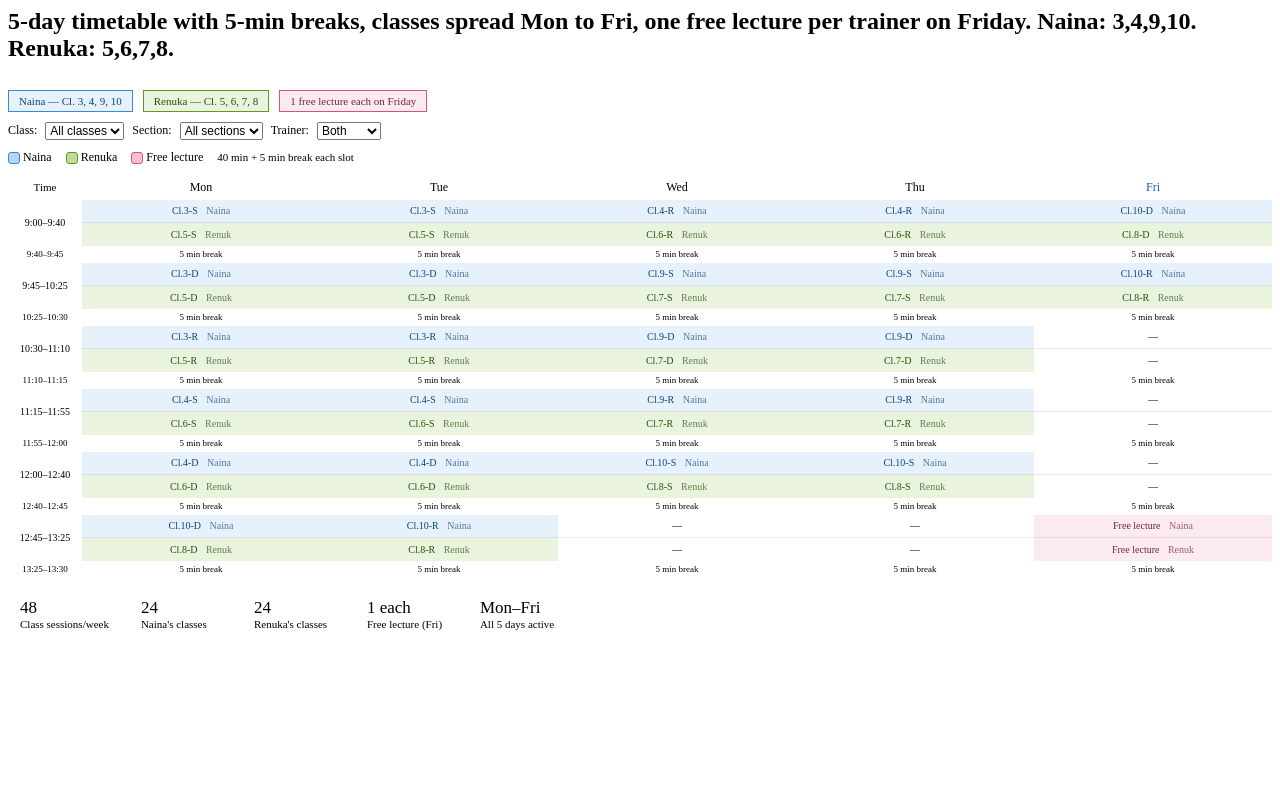
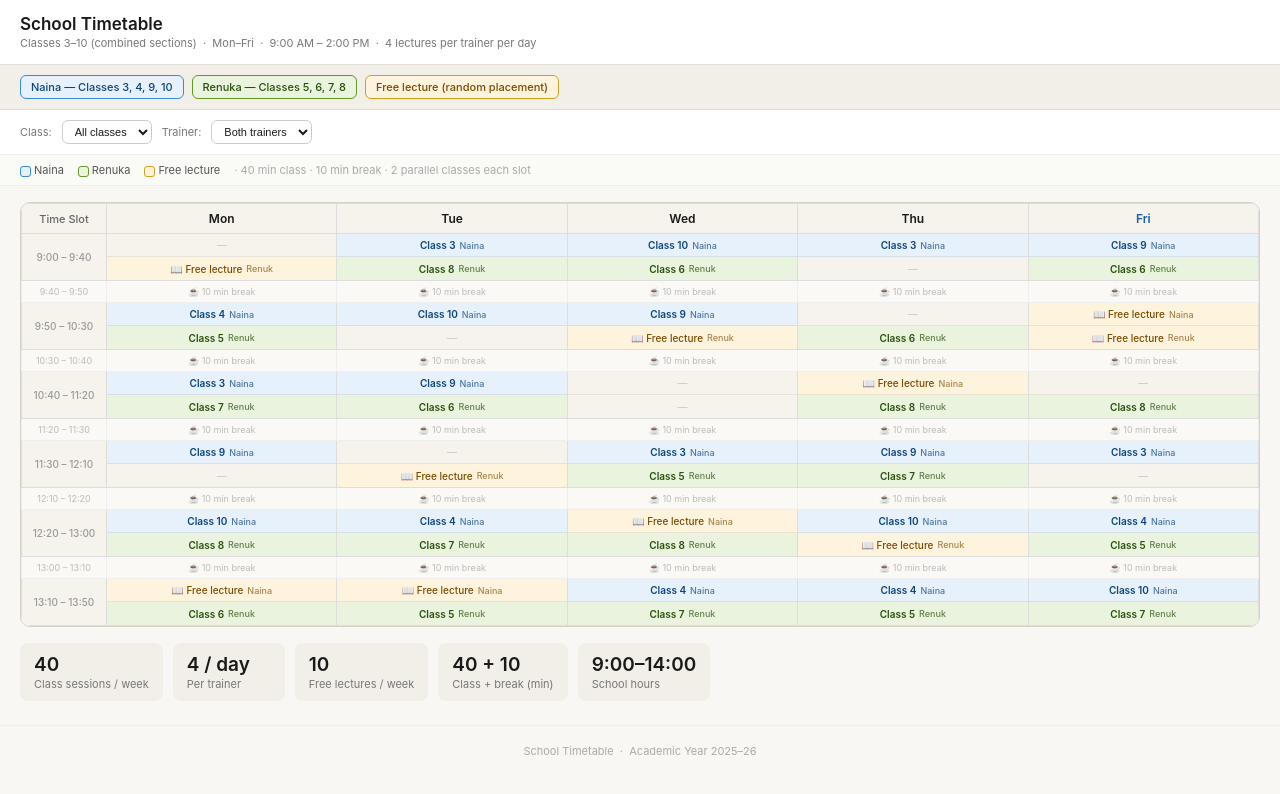
Before and after one commit to gurminder-cr/time_table, a plain HTML site: page index.html in a window 1280 px wide. Drawn offline with Linux system fonts and the light colour scheme.

Commit message:
Update index.html

```diff
--- a/index.html
+++ b/index.html
@@ -1,127 +1,131 @@
-
-<h2 class="sr-only">5-day timetable with 5-min breaks, classes spread Mon to Fri, one free lecture per trainer on Friday. Naina: 3,4,9,10. Renuka: 5,6,7,8.</h2>
+<!DOCTYPE html>
+<html lang="en">
+<head>
+<meta charset="UTF-8"/>
+<meta name="viewport" content="width=device-width,initial-scale=1.0"/>
+<title>School Timetable</title>
 <style>
-*{box-sizing:border-box}
-.wrap{padding:.5rem 0;font-size:12px}
-.top-bar{display:flex;gap:10px;flex-wrap:wrap;margin-bottom:10px}
-.ap{font-size:11px;padding:4px 10px;border-radius:var(--border-radius-md);font-weight:500}
-.ap-n{background:#E6F1FB;color:#0C447C;border:.5px solid #378ADD}
-.ap-r{background:#EAF3DE;color:#27500A;border:.5px solid #639922}
-.ap-f{background:#FBEAF0;color:#72243E;border:.5px solid #D4537E}
-.ctrls{display:flex;flex-wrap:wrap;gap:8px;align-items:center;margin-bottom:10px}
-.ctrls select{font-size:12px}
-.leg{display:flex;gap:14px;font-size:12px;align-items:center;margin-bottom:10px;flex-wrap:wrap}
-.dot{width:12px;height:12px;border-radius:3px;display:inline-block;margin-right:3px;vertical-align:middle}
-.tbl-wrap{overflow-x:auto;border-radius:var(--border-radius-lg);border:.5px solid var(--color-border-tertiary)}
-table{border-collapse:collapse;width:100%;min-width:570px;table-layout:fixed}
-th,td{border:.5px solid var(--color-border-tertiary);text-align:center;padding:0;vertical-align:middle}
-th{background:var(--color-background-secondary);font-weight:500;font-size:11px;color:var(--color-text-secondary);padding:5px 3px}
-th.dh{font-size:12px;color:var(--color-text-primary)}
+*{box-sizing:border-box;margin:0;padding:0}
+body{font-family:-apple-system,BlinkMacSystemFont,'Segoe UI',sans-serif;font-size:12px;background:#f8f7f4;color:#1a1a18}
+header{background:#fff;border-bottom:1px solid #e0ddd5;padding:14px 20px}
+header h1{font-size:17px;font-weight:600;margin-bottom:2px}
+header p{font-size:11px;color:#777}
+.top-bar{display:flex;gap:8px;flex-wrap:wrap;padding:10px 20px;background:#f1efe8;border-bottom:1px solid #ddd}
+.ap{font-size:11px;padding:4px 10px;border-radius:6px;font-weight:500}
+.apn{background:#E6F1FB;color:#0C447C;border:.5px solid #378ADD}
+.apr{background:#EAF3DE;color:#27500A;border:.5px solid #639922}
+.apf{background:#FEF3DC;color:#7A4A00;border:.5px solid #D4A020}
+.ctrls{display:flex;flex-wrap:wrap;gap:10px;align-items:center;padding:10px 20px;background:#fff;border-bottom:1px solid #eee}
+.ctrls label{font-size:11px;color:#777}
+.ctrls select{font-size:11px;padding:4px 8px;border-radius:6px;border:1px solid #ccc;background:#fff;color:#1a1a18;cursor:pointer}
+.legend{display:flex;gap:14px;font-size:11px;align-items:center;padding:8px 20px;flex-wrap:wrap;border-bottom:1px solid #eee;background:#fafaf7;color:#555}
+.dot{width:11px;height:11px;border-radius:3px;display:inline-block;margin-right:3px;vertical-align:middle}
+main{padding:16px 20px}
+.tbl-wrap{overflow-x:auto;border-radius:10px;border:1px solid #d5d2c8;background:#fff}
+table{border-collapse:collapse;width:100%;min-width:580px}
+th,td{border:.5px solid #ddd;text-align:center;padding:0;vertical-align:middle}
+th{background:#f5f3ec;font-weight:500;font-size:11px;color:#666;padding:7px 4px}
+th.dh{font-size:12px;color:#1a1a18;font-weight:600}
 th.fri{color:#185FA5}
-.tc{font-size:10px;color:var(--color-text-secondary);padding:3px 4px;white-space:nowrap;background:var(--color-background-secondary);width:74px}
-.pc{padding:0;height:46px}
-.half{height:23px;display:flex;align-items:center;justify-content:center;font-size:10px;font-weight:500;gap:3px;padding:0 3px}
+.tc{font-size:10px;color:#999;padding:4px 5px;white-space:nowrap;background:#f5f3ec;width:85px;line-height:1.5;font-weight:500}
+.cell{padding:0;height:46px}
+.half{height:23px;display:flex;align-items:center;justify-content:center;font-size:10px;font-weight:500;gap:4px;padding:0 4px}
 .half:first-child{border-bottom:.5px solid rgba(0,0,0,.07)}
 .hn{background:#E6F1FB;color:#0C447C}
 .hr{background:#EAF3DE;color:#27500A}
-.hf{background:#FBEAF0;color:#72243E}
-.he{background:var(--color-background-secondary);color:var(--color-text-tertiary)}
-.brow td{background:var(--color-background-tertiary);color:var(--color-text-tertiary);font-size:9px;padding:2px 0;border-color:var(--color-border-tertiary);height:17px}
-.btc{font-size:9px;color:var(--color-text-tertiary);padding:2px 3px;background:var(--color-background-secondary);text-align:center}
-.stats{display:flex;flex-wrap:wrap;gap:8px;margin-top:12px}
-.sc{background:var(--color-background-secondary);border-radius:var(--border-radius-md);padding:8px 12px;min-width:105px}
-.sv{font-size:17px;font-weight:500;color:var(--color-text-primary);display:block}
-.sl{font-size:11px;color:var(--color-text-secondary)}
+.hf{background:#FEF3DC;color:#7A4A00}
+.he{background:#f5f3ec;color:#ccc}
+.brow td{background:#faf9f6;color:#bbb;font-size:9px;padding:2px 0;border-color:#eee;height:22px}
+.btc{font-size:9px;color:#bbb;padding:2px 4px;background:#f0ede6;text-align:center}
+.stats{display:flex;flex-wrap:wrap;gap:10px;margin-top:16px}
+.sc{background:#f1efe8;border-radius:8px;padding:10px 14px;min-width:112px}
+.sv{font-size:19px;font-weight:600;color:#1a1a18;display:block}
+.sl{font-size:11px;color:#777}
+footer{text-align:center;font-size:11px;color:#aaa;padding:18px;margin-top:8px;border-top:1px solid #eee}
 </style>
-
-<div class="wrap">
+</head>
+<body>
+<header>
+  <h1>School Timetable</h1>
+  <p>Classes 3–10 (combined sections) &nbsp;·&nbsp; Mon–Fri &nbsp;·&nbsp; 9:00 AM – 2:00 PM &nbsp;·&nbsp; 4 lectures per trainer per day</p>
+</header>
 <div class="top-bar">
-  <span class="ap ap-n">Naina — Cl. 3, 4, 9, 10</span>
-  <span class="ap ap-r">Renuka — Cl. 5, 6, 7, 8</span>
-  <span class="ap ap-f">1 free lecture each on Friday</span>
+  <span class="ap apn">Naina — Classes 3, 4, 9, 10</span>
+  <span class="ap apr">Renuka — Classes 5, 6, 7, 8</span>
+  <span class="ap apf">Free lecture (random placement)</span>
 </div>
 <div class="ctrls">
-  <label style="font-size:12px;color:var(--color-text-secondary)">Class:</label>
+  <label>Class:</label>
   <select id="cf"><option value="all">All classes</option></select>
-  <label style="font-size:12px;color:var(--color-text-secondary)">Section:</label>
-  <select id="sf"><option value="all">All sections</option><option>S</option><option>D</option><option>R</option></select>
-  <label style="font-size:12px;color:var(--color-text-secondary)">Trainer:</label>
-  <select id="tf"><option value="all">Both</option><option>Naina</option><option>Renuka</option></select>
+  <label>Trainer:</label>
+  <select id="tf">
+    <option value="all">Both trainers</option>
+    <option>Naina</option>
+    <option>Renuka</option>
+  </select>
 </div>
-<div class="leg">
-  <span><span class="dot" style="background:#B5D4F4;border:.5px solid #378ADD"></span>Naina</span>
-  <span><span class="dot" style="background:#C0DD97;border:.5px solid #639922"></span>Renuka</span>
-  <span><span class="dot" style="background:#F4C0D1;border:.5px solid #D4537E"></span>Free lecture</span>
-  <span style="font-size:11px;color:var(--color-text-secondary)">40 min + 5 min break each slot</span>
+<div class="legend">
+  <span><span class="dot" style="background:#E6F1FB;border:.5px solid #378ADD"></span>Naina</span>
+  <span><span class="dot" style="background:#EAF3DE;border:.5px solid #639922"></span>Renuka</span>
+  <span><span class="dot" style="background:#FEF3DC;border:.5px solid #D4A020"></span>Free lecture</span>
+  <span style="color:#aaa">· 40 min class · 10 min break · 2 parallel classes each slot</span>
 </div>
-<div class="tbl-wrap"><table id="tt"></table></div>
-<div class="stats" id="st"></div>
-</div>
+<main>
+  <div class="tbl-wrap"><table id="tt"></table></div>
+  <div class="stats" id="st"></div>
+</main>
+<footer>School Timetable &nbsp;·&nbsp; Academic Year 2025–26</footer>
 
 <script>
 const DAYS=['Mon','Tue','Wed','Thu','Fri'];
-const NCLS=[3,4,9,10], RCLS=[5,6,7,8], SECS=['S','D','R'];
+const NCLS=[3,4,9,10],RCLS=[5,6,7,8];
+
+// 9:00 to 14:00 = 300 min
+// 40 min class + 10 min break = 50 min per slot
+// 6 slots: 9:00,9:50,10:40,11:30,12:20,13:10 (last ends 14:00, no trailing break shown)
+const SLOT_STARTS=[[9,0],[9,50],[10,40],[11,30],[12,20],[13,10]];
 
 function mkSlots(){
-  const s=[];let m=540;
-  while(m+40<=840){
-    const f=x=>`${Math.floor(x/60)}:${String(x%60).padStart(2,'0')}`;
-    s.push({lbl:`${f(m)}–${f(m+40)}`,blbl:`${f(m+40)}–${f(m+45)}`});
-    m+=45;
-  }
-  return s;
+  return SLOT_STARTS.map(([h,m])=>{
+    const f=(hh,mm)=>`${hh}:${String(mm).padStart(2,'0')}`;
+    const total=h*60+m;
+    const eh=Math.floor((total+40)/60),em=(total+40)%60;
+    const bh=Math.floor((total+50)/60),bm=(total+50)%60;
+    return{lbl:`${f(h,m)} – ${f(eh,em)}`,blbl:`${f(eh,em)} – ${f(bh,bm)}`};
+  });
 }
-const SL=mkSlots(), NS=SL.length;
+const SL=mkSlots(),NS=SL.length;
+
+// Seeded random
+function rng(seed){let s=seed;return()=>{s=(s*1664525+1013904223)&0xffffffff;return(s>>>0)/4294967296;};}
 
 function build(){
   const tt=Array.from({length:5},()=>Array.from({length:NS},()=>({n:null,r:null})));
-  function makeCS(cls,tr){
-    const a=[];cls.forEach(c=>SECS.forEach(s=>a.push({cls:c,sec:s,tr})));return a;
-  }
-  const np=makeCS(NCLS,'Naina'), rp=makeCS(RCLS,'Renuka');
-  const need={};
-  [...np,...rp].forEach(x=>{need[x.tr+x.cls+x.sec]=2;});
-  const used=new Set();
 
-  function pick(pool,tr,day){
-    for(let i=0;i<pool.length;i++){
-      const x=pool[i],k=tr+x.cls+x.sec;
-      if(need[k]<=0) continue;
-      const dk=k+'d'+day;
-      if(used.has(dk)) continue;
-      used.add(dk);need[k]--;
-      return {...x};
+  function assignTrainer(classes,trName,seed){
+    const rand=rng(seed);
+    for(let d=0;d<5;d++){
+      // shuffle 6 slot indices
+      const slots=[0,1,2,3,4,5];
+      for(let i=5;i>0;i--){const j=Math.floor(rand()*(i+1));[slots[i],slots[j]]=[slots[j],slots[i]];}
+      // first 4 → classes (one per class, shuffled), slot 4 → free, slot 5 → empty
+      const clsShuffle=[...classes];
+      for(let i=3;i>0;i--){const j=Math.floor(rand()*(i+1));[clsShuffle[i],clsShuffle[j]]=[clsShuffle[j],clsShuffle[i]];}
+      const usedSlots=slots.slice(0,5); // 4 class + 1 free
+      for(let i=0;i<4;i++){
+        const e={cls:clsShuffle[i],tr:trName,free:false,day:d,slot:usedSlots[i]};
+        if(trName==='Naina') tt[d][usedSlots[i]].n=e;
+        else tt[d][usedSlots[i]].r=e;
+      }
+      // free lecture at slot index 4 of usedSlots
+      const fe={cls:'Free',tr:trName,free:true,day:d,slot:usedSlots[4]};
+      if(trName==='Naina') tt[d][usedSlots[4]].n=fe;
+      else tt[d][usedSlots[4]].r=fe;
     }
-    return null;
   }
 
-  // Distribute: 24 sessions each across 5 days = 5,5,5,5,4
-  // Keep last slot of Friday free for free lecture
-  const nTarget=[5,5,5,5,4], rTarget=[5,5,5,5,4];
-  const nDay=[0,0,0,0,0], rDay=[0,0,0,0,0];
-
-  for(let d=0;d<5;d++){
-    for(let s=0;s<NS;s++){
-      if(nDay[d]<nTarget[d]){const x=pick(np,'Naina',d);if(x){tt[d][s].n=x;nDay[d]++;}}
-      if(rDay[d]<rTarget[d]){const x=pick(rp,'Renuka',d);if(x){tt[d][s].r=x;rDay[d]++;}}
-    }
-  }
-  // safety fill remaining
-  for(let d=0;d<5;d++) for(let s=0;s<NS;s++){
-    if(!tt[d][s].n){const x=pick(np,'Naina',d);if(x){tt[d][s].n=x;}}
-    if(!tt[d][s].r){const x=pick(rp,'Renuka',d);if(x){tt[d][s].r=x;}}
-  }
-
-  // Place free lecture: find last empty slot on Friday for each trainer
-  let nf=false,rf=false;
-  for(let s=NS-1;s>=0;s--){
-    if(!nf&&!tt[4][s].n){tt[4][s].n={cls:'Free',sec:'',tr:'Naina',free:true};nf=true;}
-    if(!rf&&!tt[4][s].r){tt[4][s].r={cls:'Free',sec:'',tr:'Renuka',free:true};rf=true;}
-    if(nf&&rf)break;
-  }
-  if(!nf){tt[4][NS-1].n={cls:'Free',sec:'',tr:'Naina',free:true};}
-  if(!rf){tt[4][NS-1].r={cls:'Free',sec:'',tr:'Renuka',free:true};}
-
+  assignTrainer(NCLS,'Naina',12345);
+  assignTrainer(RCLS,'Renuka',67890);
   return tt;
 }
 
@@ -132,62 +136,64 @@ const cfEl=document.getElementById('cf');
   const o=document.createElement('option');o.value=c;o.textContent='Class '+c;cfEl.appendChild(o);
 });
 
-function ok(e,cf,sf,tf){
+function ok(e,cf,tf){
   if(!e)return false;
-  if(e.free){return tf==='all'||tf===e.tr;}
-  if(cf!=='all'&&e.cls!=cf)return false;
-  if(sf!=='all'&&e.sec!==sf)return false;
   if(tf!=='all'&&e.tr!==tf)return false;
+  if(e.free)return true;
+  if(cf!=='all'&&String(e.cls)!==String(cf))return false;
   return true;
 }
-
-function div(e,cf,sf,tf){
-  if(!e||!ok(e,cf,sf,tf))return`<div class="half he">—</div>`;
-  if(e.free)return`<div class="half hf"><span>Free lecture</span>&nbsp;<span style="opacity:.7">${e.tr.slice(0,5)}</span></div>`;
+function mkDiv(e,cf,tf){
+  if(!e||!ok(e,cf,tf))return`<div class="half he">—</div>`;
+  if(e.free)return`<div class="half hf"><span>📖 Free lecture</span><span style="opacity:.65;font-size:9px">${e.tr.slice(0,5)}</span></div>`;
   const c=e.tr==='Naina'?'hn':'hr';
-  return`<div class="half ${c}"><span>Cl.${e.cls}-${e.sec}</span>&nbsp;<span style="opacity:.7">${e.tr.slice(0,5)}</span></div>`;
+  return`<div class="half ${c}"><span style="font-weight:600">Class ${e.cls}</span><span style="opacity:.7;font-size:9px">${e.tr.slice(0,5)}</span></div>`;
 }
 
 function render(){
-  const cf=cfEl.value,sf=document.getElementById('sf').value,tf=document.getElementById('tf').value;
+  const cf=cfEl.value,tf=document.getElementById('tf').value;
   const tbl=document.getElementById('tt');tbl.innerHTML='';
-
+  // header
   const hr=document.createElement('tr');
-  const h0=document.createElement('th');h0.textContent='Time';h0.style.width='74px';hr.appendChild(h0);
+  const h0=document.createElement('th');h0.textContent='Time Slot';h0.style.width='85px';hr.appendChild(h0);
   DAYS.forEach((d,i)=>{
     const th=document.createElement('th');th.className='dh'+(i===4?' fri':'');th.textContent=d;hr.appendChild(th);
   });
   tbl.appendChild(hr);
-
+  // rows
   SL.forEach((sl,si)=>{
     const tr=document.createElement('tr');
-    const td0=document.createElement('td');td0.className='tc';td0.textContent=sl.lbl;tr.appendChild(td0);
+    const td0=document.createElement('td');td0.className='tc';td0.innerHTML=sl.lbl;tr.appendChild(td0);
     DAYS.forEach((_,di)=>{
-      const td=document.createElement('td');td.className='pc';
-      td.innerHTML=div(tt[di][si].n,cf,sf,tf)+div(tt[di][si].r,cf,sf,tf);
+      const td=document.createElement('td');td.className='cell';
+      td.innerHTML=mkDiv(tt[di][si].n,cf,tf)+mkDiv(tt[di][si].r,cf,tf);
       tr.appendChild(td);
     });
     tbl.appendChild(tr);
-    const br=document.createElement('tr');br.className='brow';
-    const bt=document.createElement('td');bt.className='btc';bt.textContent=sl.blbl;br.appendChild(bt);
-    DAYS.forEach(()=>{const bd=document.createElement('td');bd.textContent='5 min break';br.appendChild(bd);});
-    tbl.appendChild(br);
+    if(si<NS-1){
+      const br=document.createElement('tr');br.className='brow';
+      const bt=document.createElement('td');bt.className='btc';bt.textContent=sl.blbl;br.appendChild(bt);
+      DAYS.forEach(()=>{const bd=document.createElement('td');bd.textContent='☕ 10 min break';br.appendChild(bd);});
+      tbl.appendChild(br);
+    }
   });
-
-  let nC=0,rC=0;
+  // stats
+  let nc=0,rc=0,nf=0,rf=0;
   for(let d=0;d<5;d++)for(let s=0;s<NS;s++){
-    const sl=tt[d][s];
-    if(sl.n&&!sl.n.free)nC++;
-    if(sl.r&&!sl.r.free)rC++;
+    const n=tt[d][s].n,r=tt[d][s].r;
+    if(n){n.free?nf++:nc++;}
+    if(r){r.free?rf++:rc++;}
   }
   document.getElementById('st').innerHTML=`
-    <div class="sc"><span class="sv">${nC+rC}</span><span class="sl">Class sessions/week</span></div>
-    <div class="sc"><span class="sv">${nC}</span><span class="sl">Naina's classes</span></div>
-    <div class="sc"><span class="sv">${rC}</span><span class="sl">Renuka's classes</span></div>
-    <div class="sc"><span class="sv">1 each</span><span class="sl">Free lecture (Fri)</span></div>
-    <div class="sc"><span class="sv">Mon–Fri</span><span class="sl">All 5 days active</span></div>
+    <div class="sc"><span class="sv">${nc+rc}</span><span class="sl">Class sessions / week</span></div>
+    <div class="sc"><span class="sv">4 / day</span><span class="sl">Per trainer</span></div>
+    <div class="sc"><span class="sv">${nf+rf}</span><span class="sl">Free lectures / week</span></div>
+    <div class="sc"><span class="sv">40 + 10</span><span class="sl">Class + break (min)</span></div>
+    <div class="sc"><span class="sv">9:00–14:00</span><span class="sl">School hours</span></div>
   `;
 }
-['cf','sf','tf'].forEach(id=>document.getElementById(id).addEventListener('change',render));
+['cf','tf'].forEach(id=>document.getElementById(id).addEventListener('change',render));
 render();
 </script>
+</body>
+</html>
```
